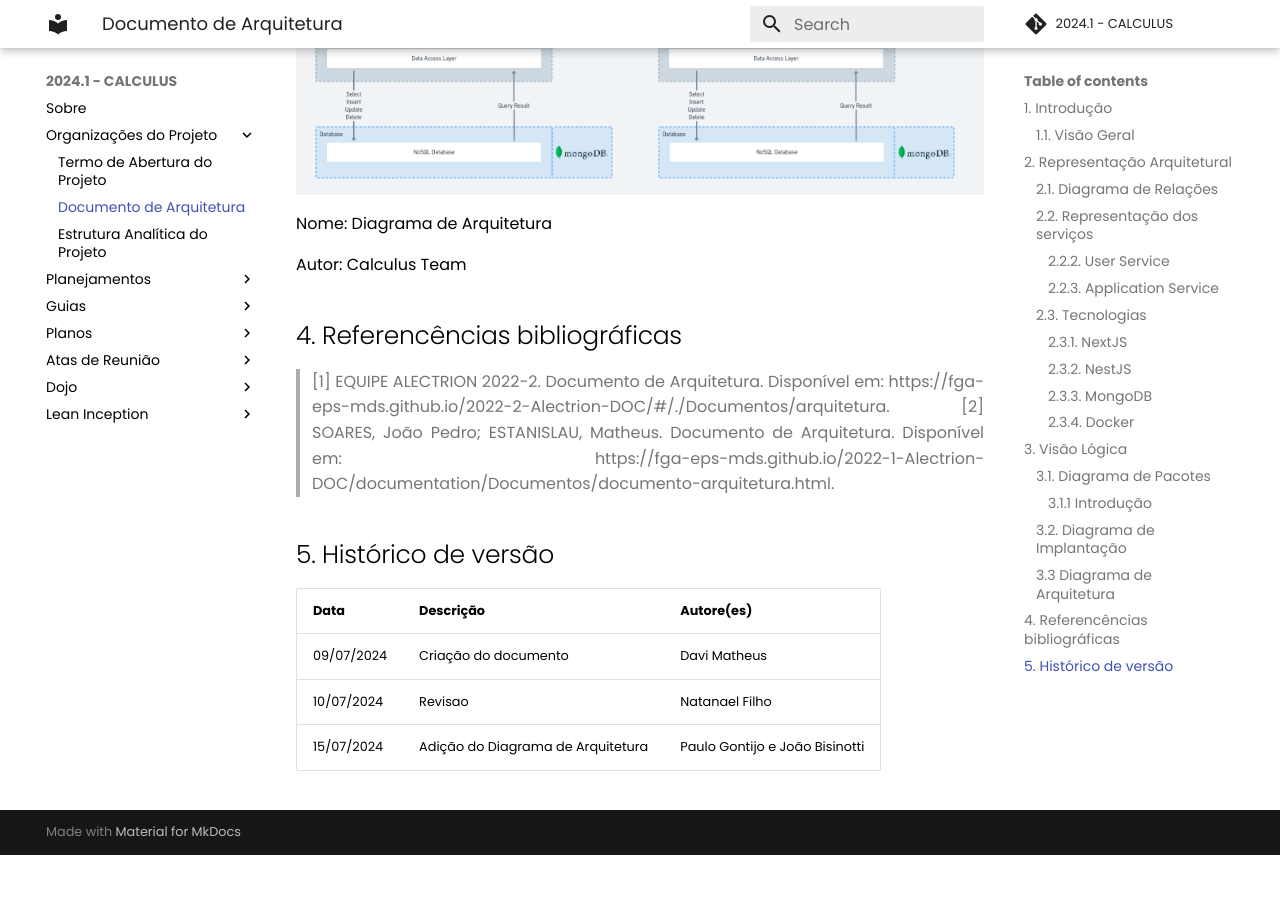
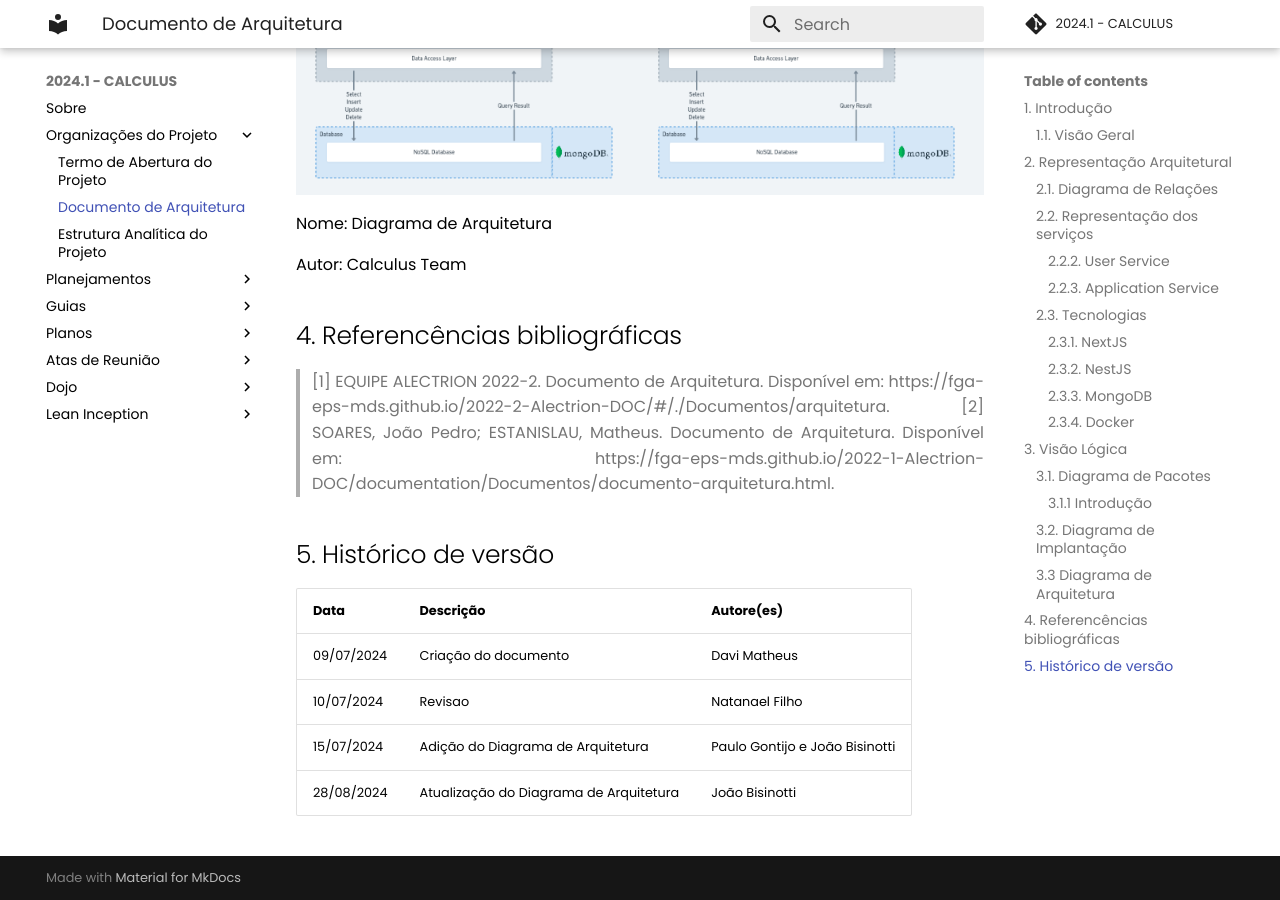
Before and after one commit to fga-eps-mds/2024.1-CALCULUS-DOC, an MkDocs documentation site: the page built from docs/organizacoes/documento_arquitetura.md, in a window 1280 px wide and 900 px high, scrolled down 5026 px. Built offline with MkDocs 1.6.1 and Material for MkDocs 9.7.7, drawn with Linux system fonts in a browser that asks for light colours; comment, search, counter and statistics services are not loaded; before the commit the page ends 5881 px from its top, so only the background shows below that.

Commit message:
Atualização do versionamento do documento

```diff
--- a/docs/organizacoes/documento_arquitetura.md
+++ b/docs/organizacoes/documento_arquitetura.md
@@ -91,3 +91,4 @@ Autor: Calculus Team
 | 09/07/2024 | Criação do documento | Davi Matheus|
 | 10/07/2024 | Revisao | Natanael Filho |
 | 15/07/2024 | Adição do Diagrama de Arquitetura | Paulo Gontijo e João Bisinotti |
+| 28/08/2024 | Atualização do Diagrama de Arquitetura | João Bisinotti |
```
